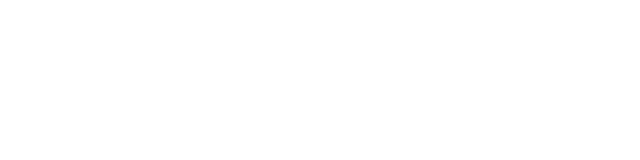
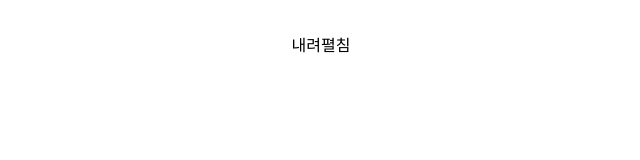
Before and after one commit to osparking/react-dropdown, a React (Vite) app: page / in a window 1280 px wide. Shown: the top 160 px of the page, without its empty margins (319-959 px from the left). Built offline with nearby package versions, Linux system fonts and the light colour scheme.

Commit message:
App shows just text

```diff
--- a/src/App.jsx
+++ b/src/App.jsx
@@ -1,19 +1,14 @@
-import { useState } from 'react'
-import reactLogo from './assets/react.svg'
-import viteLogo from '/vite.svg'
-import './App.css'
+import React from "react";
+import "./App.css";
 
 function App() {
-  const [count, setCount] = useState(0)
+  const items = [1, 2, 3, 4];
 
   return (
-    <>
-      <div>
-
-      </div>
-
-    </>
-  )
+    <div className="App">
+      <div className="content">내려펼침</div>
+    </div>
+  );
 }
 
-export default App
+export default App;
```
